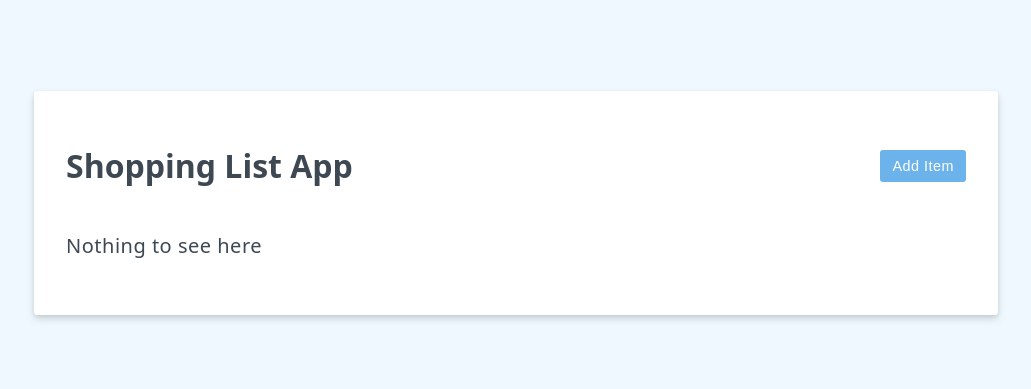
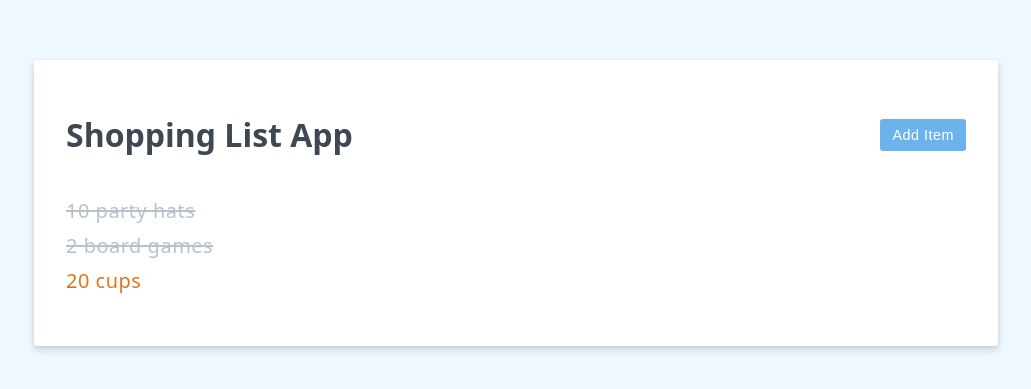
Before and after one commit to yogaajie2/vue-3-fundamentals, a Vue app: page / in a window 1280 px wide. Shown: the part 197-586 px from the top of the page, without its empty margins (124-1155 px from the left). Built offline with nearby package versions, Linux system fonts and the light colour scheme; the HTML template or start-up script is replaced by a standard one.

Commit message:
Lesson 9: Dynamic CSS Classes

```diff
--- a/src/App.vue
+++ b/src/App.vue
@@ -5,20 +5,26 @@ const header = ref("Shopping List App");
 const editing = ref(false);
 
 const items = ref([
-  // {
-  //   id: 1,
-  //   label: "10 party hats",
-  // },
+  {
+    id: 1,
+    label: "10 party hats",
+    purchased: true,
+    highPriority: false,
+  },
 
-  // {
-  //   id: 2,
-  //   label: "2 board games",
-  // },
+  {
+    id: 2,
+    label: "2 board games",
+    purchased: true,
+    highPriority: false,
+  },
 
-  // {
-  //   id: 3,
-  //   label: "20 cups",
-  // },
+  {
+    id: 3,
+    label: "20 cups",
+    purchased: false,
+    highPriority: true,
+  },
 ]);
 
 const newItem = ref("");
@@ -28,14 +34,21 @@ const saveItem = () => {
   items.value.push({
     id: items.value.length + 1,
     label: newItem.value,
+    highPriority: newItemHighPriority.value,
   });
 
   newItem.value = "";
+  newItemHighPriority.value = ""
 };
 
 const doEdit = (e) => {
   editing.value = e;
   newItem.value = "";
+  newItemHighPriority.value = ""
+};
+
+const togglePurchased = (item) => {
+  item.purchased = !item.purchased;
 };
 </script>
 
@@ -90,10 +103,16 @@ const doEdit = (e) => {
 
   <ul>
     <li
-      v-for="({id, label}, index) in items"
-      :key="id"
+      v-for="(item, index) in items"
+      :key="item.id"
+      :class="{
+        strikeout: item.purchased,
+        priority: item.highPriority,
+      }"
+      class="static-class"
+      @click="togglePurchased(item)"
     >
-      {{ label }}
+      {{ item.label }}
     </li>
   </ul>
 
```
